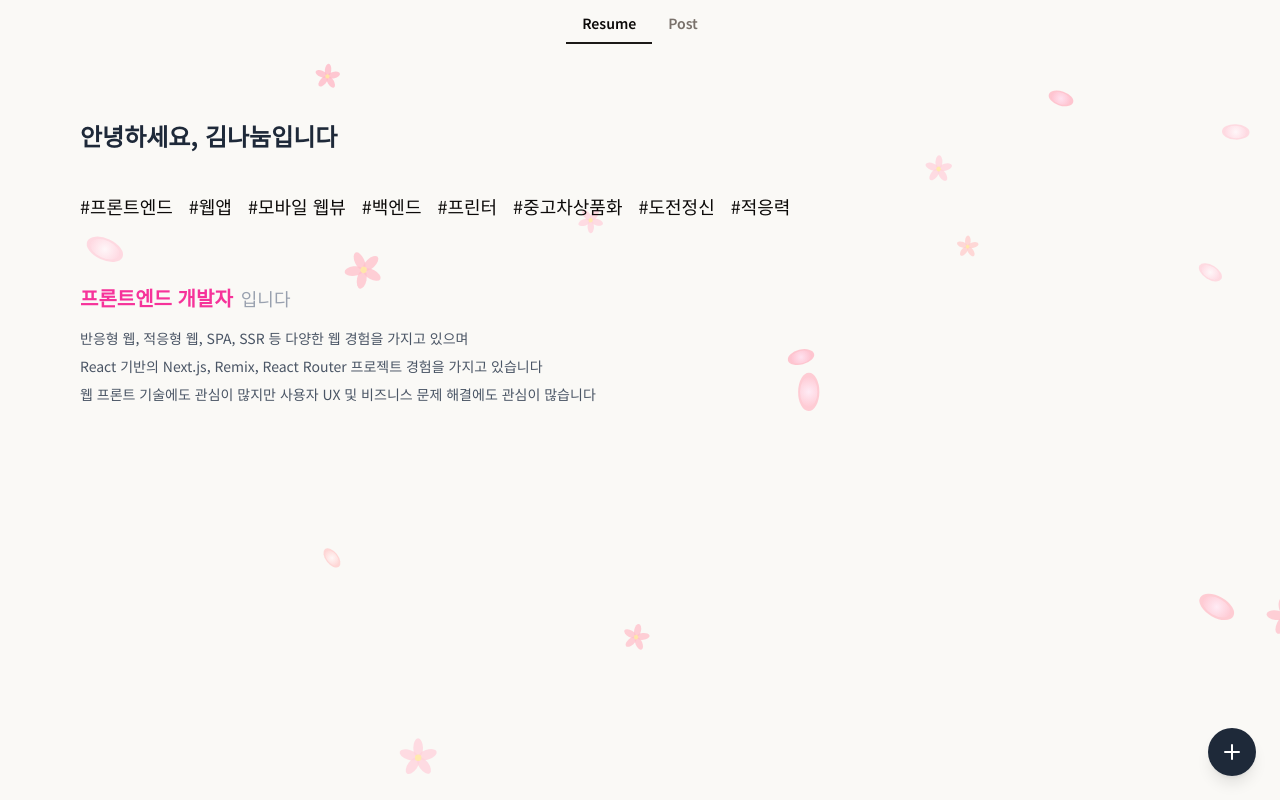
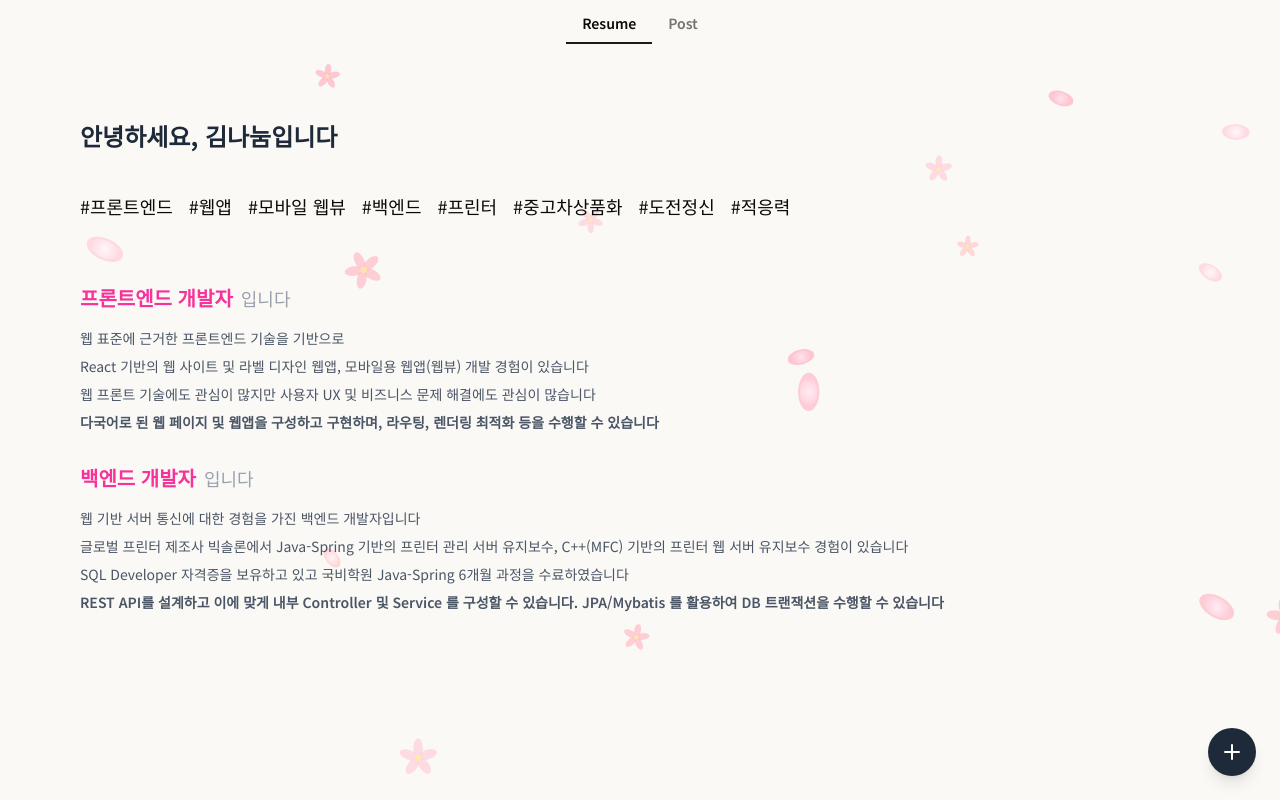
Before and after one commit to sharekim93/portfolio-2025-nextjs, a Next.js app: page / in a window 1280 px wide. Shown: the top 800 px of the page. Built offline with nearby package versions, Linux system fonts and the light colour scheme.

Commit message:
chore: 자기소개 텍스트 업데이트(백엔드 추가)

```diff
--- a/src/app/components/Intro.tsx
+++ b/src/app/components/Intro.tsx
@@ -49,15 +49,50 @@ export default function Intro() {
             </div>
             <div className="flex flex-col gap-y-2">
               <p className="text-gray-600 text-sm">
-                반응형 웹, 적응형 웹, SPA, SSR 등 다양한 웹 경험을 가지고 있으며
+                웹 표준에 근거한 프론트엔드 기술을 기반으로
               </p>
               <p className="text-gray-600 text-sm">
-                React 기반의 Next.js, Remix, React Router 프로젝트 경험을 가지고
-                있습니다
+                React 기반의 웹 사이트 및 라벨 디자인 웹앱, 모바일용 웹앱(웹뷰)
+                개발 경험이 있습니다
               </p>
               <p className="text-gray-600 text-sm">
                 웹 프론트 기술에도 관심이 많지만 사용자 UX 및 비즈니스 문제
                 해결에도 관심이 많습니다
+              </p>
+              <p className="text-gray-600 text-sm font-semibold">
+                다국어로 된 웹 페이지 및 웹앱을 구성하고 구현하며, 라우팅,
+                렌더링 최적화 등을 수행할 수 있습니다
+              </p>
+            </div>
+          </motion.section>
+          <motion.section
+            variants={slideLeft}
+            transition={{ duration: 1.5 }}
+            className="flex flex-col flex-wrap gap-y-4"
+          >
+            <div className="flex gap-x-2">
+              <h2 className="font-semibold text-lg md:text-xl text-pink-500">
+                백엔드 개발자
+              </h2>
+              <span className="text-lg text-gray-400">입니다</span>
+            </div>
+            <div className="flex flex-col gap-y-2">
+              <p className="text-gray-600 text-sm">
+                웹 기반 서버 통신에 대한 경험을 가진 백엔드 개발자입니다
+              </p>
+              <p className="text-gray-600 text-sm">
+                글로벌 프린터 제조사 빅솔론에서 Java-Spring 기반의 프린터 관리
+                서버 유지보수, C++(MFC) 기반의 프린터 웹 서버 유지보수 경험이
+                있습니다
+              </p>
+              <p className="text-gray-600 text-sm">
+                SQL Developer 자격증을 보유하고 있고 국비학원 Java-Spring 6개월
+                과정을 수료하였습니다
+              </p>
+              <p className="text-gray-600 text-sm font-semibold">
+                REST API를 설계하고 이에 맞게 내부 Controller 및 Service 를
+                구성할 수 있습니다. JPA/Mybatis 를 활용하여 DB 트랜잭션을 수행할
+                수 있습니다
               </p>
             </div>
           </motion.section>
--- a/src/app/components/Skills.tsx
+++ b/src/app/components/Skills.tsx
@@ -17,7 +17,7 @@ export default function Skills() {
       initial="hidden"
       animate={animation}
       variants={fadeIn}
-      className=" w-full h-full min-h-screen flex flex-col justify-start items-start"
+      className=" w-full h-full min-h-screen flex flex-col justify-start items-start mt-10"
     >
       <h2 className="text-3xl font-bold mb-4 text-foreground ">Skills</h2>
       <div className="w-full flex flex-wrap gap-2 sm:flex">
```
